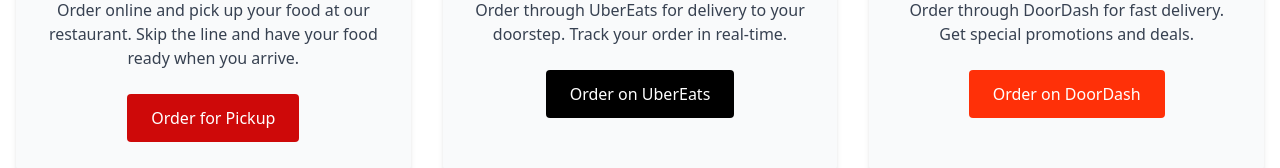
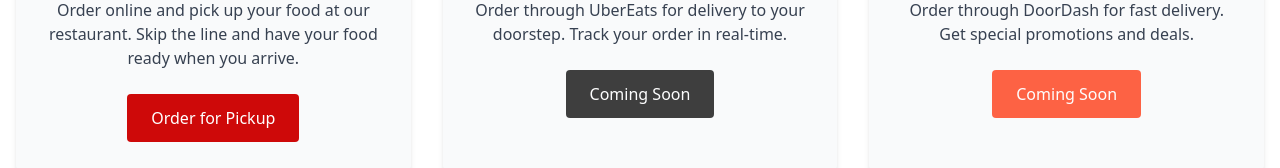
Before and after one commit to saviorluis/el-zap, a Next.js app: page /order in a window 1280 px wide. Shown: the part 773-941 px from the top of the page. Built offline with nearby package versions, Linux system fonts and the light colour scheme.

Commit message:
Update order page: changed quesadilla price, added Coming Soon for delivery services, and linked pickup to contact page

```diff
--- a/src/app/order/page.tsx
+++ b/src/app/order/page.tsx
@@ -36,9 +36,7 @@
                 Order online and pick up your food at our restaurant. Skip the line and have your food ready when you arrive.
               </p>
               <Link
-                href="https://direct.ordering.com"
-                target="_blank"
-                rel="noopener noreferrer"
+                href="/contact"
                 className="bg-primary text-white px-6 py-3 rounded-sm hover:bg-primary/90 transition-colors inline-block"
               >
                 Order for Pickup
@@ -59,14 +57,9 @@
               <p className="text-gray-700 mb-6">
                 Order through UberEats for delivery to your doorstep. Track your order in real-time.
               </p>
-              <Link
-                href="https://www.ubereats.com"
-                target="_blank"
-                rel="noopener noreferrer"
-                className="bg-black text-white px-6 py-3 rounded-sm hover:bg-gray-800 transition-colors inline-block"
-              >
-                Order on UberEats
-              </Link>
+              <div className="bg-black text-white px-6 py-3 rounded-sm inline-block cursor-not-allowed opacity-75">
+                Coming Soon
+              </div>
             </div>
 
             {/* DoorDash */}
@@ -83,14 +76,9 @@
               <p className="text-gray-700 mb-6">
                 Order through DoorDash for fast delivery. Get special promotions and deals.
               </p>
-              <Link
-                href="https://www.doordash.com"
-                target="_blank"
-                rel="noopener noreferrer"
-                className="bg-[#ff3008] text-white px-6 py-3 rounded-sm hover:bg-[#e52b07] transition-colors inline-block"
-              >
-                Order on DoorDash
-              </Link>
+              <div className="bg-[#ff3008] text-white px-6 py-3 rounded-sm inline-block cursor-not-allowed opacity-75">
+                Coming Soon
+              </div>
             </div>
           </div>
         </div>
@@ -167,7 +155,7 @@
               </div>
               <div className="p-4">
                 <h3 className="text-xl font-bold mb-2">Quesadilla</h3>
-                <p className="text-primary font-semibold mb-2">$8.99</p>
+                <p className="text-primary font-semibold mb-2">$12.99</p>
                 <p className="text-gray-700 text-sm mb-4">
                   Flour Tortilla, filled with mozzarella cheese, meat, lettuce and tomato
                 </p>
```
